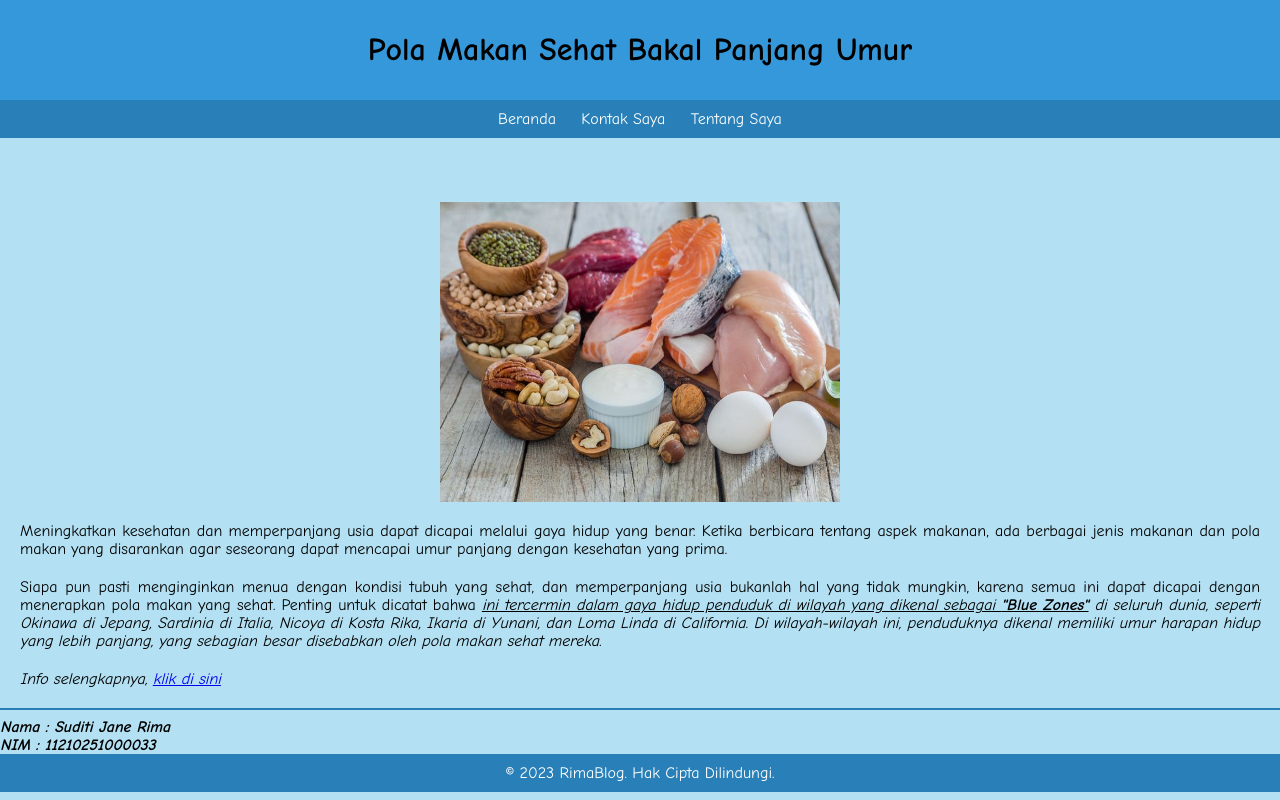
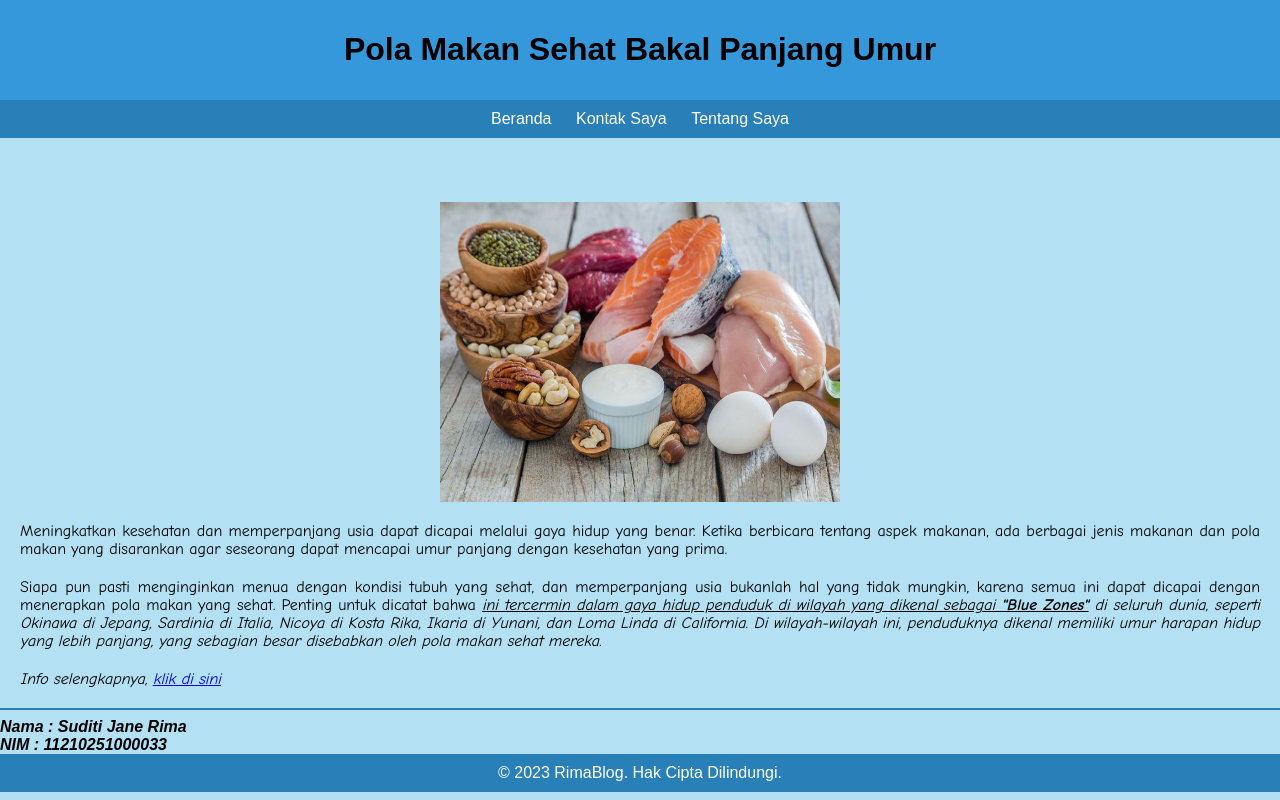
Before and after one commit to janerima/webstatis.github.io, a plain HTML site: page index.html in a window 1280 px wide. Drawn offline with Linux system fonts and the light colour scheme.

Commit message:
index.html

```diff
--- a/index.html
+++ b/index.html
@@ -9,7 +9,7 @@
         background-color: #b3e0f2; /* baby blue */
         margin: 0;
         padding: 0;
-        font-family: comic sans MS, sans-serif;
+        font-family: Arial, sans-serif;
       }
 
       header {
@@ -44,6 +44,7 @@
       p {
         text-align: justify;
         margin: 20px;
+        font-family: comic sans MS
       }
 
       i {
```
